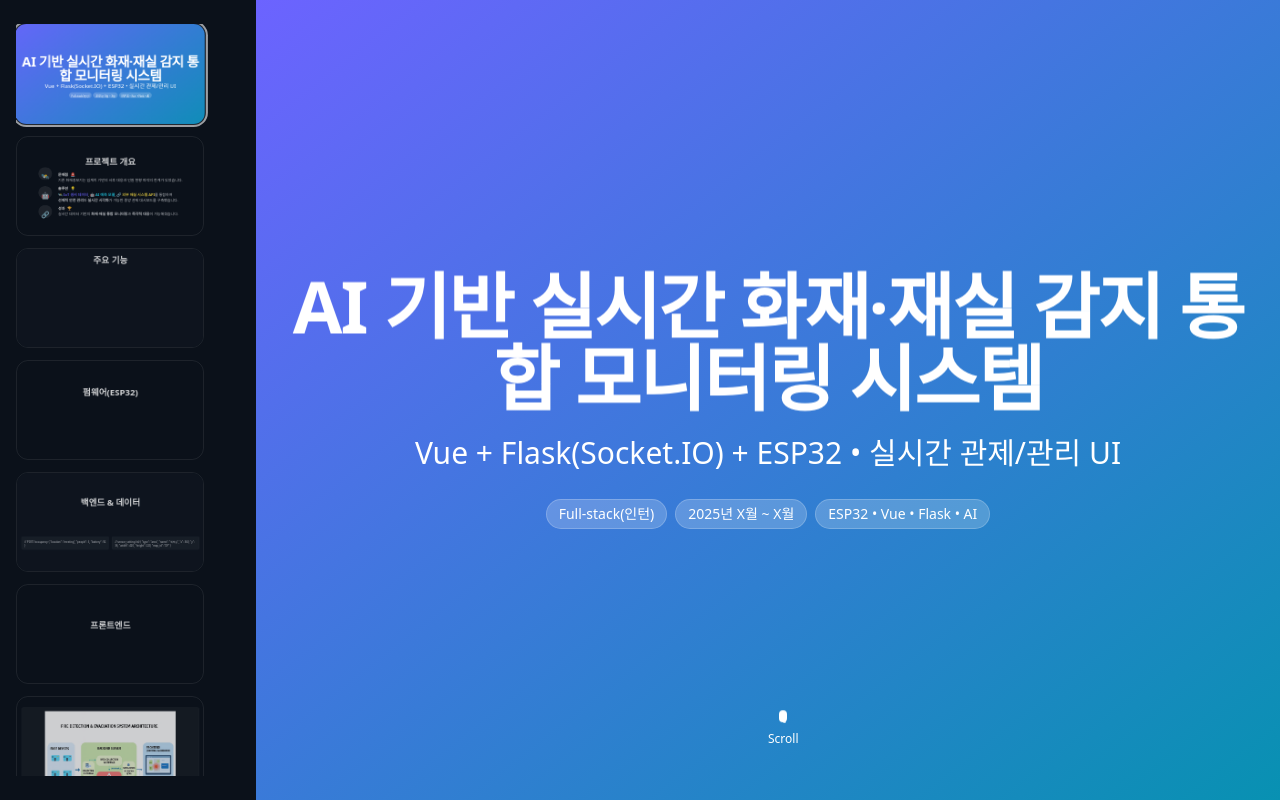
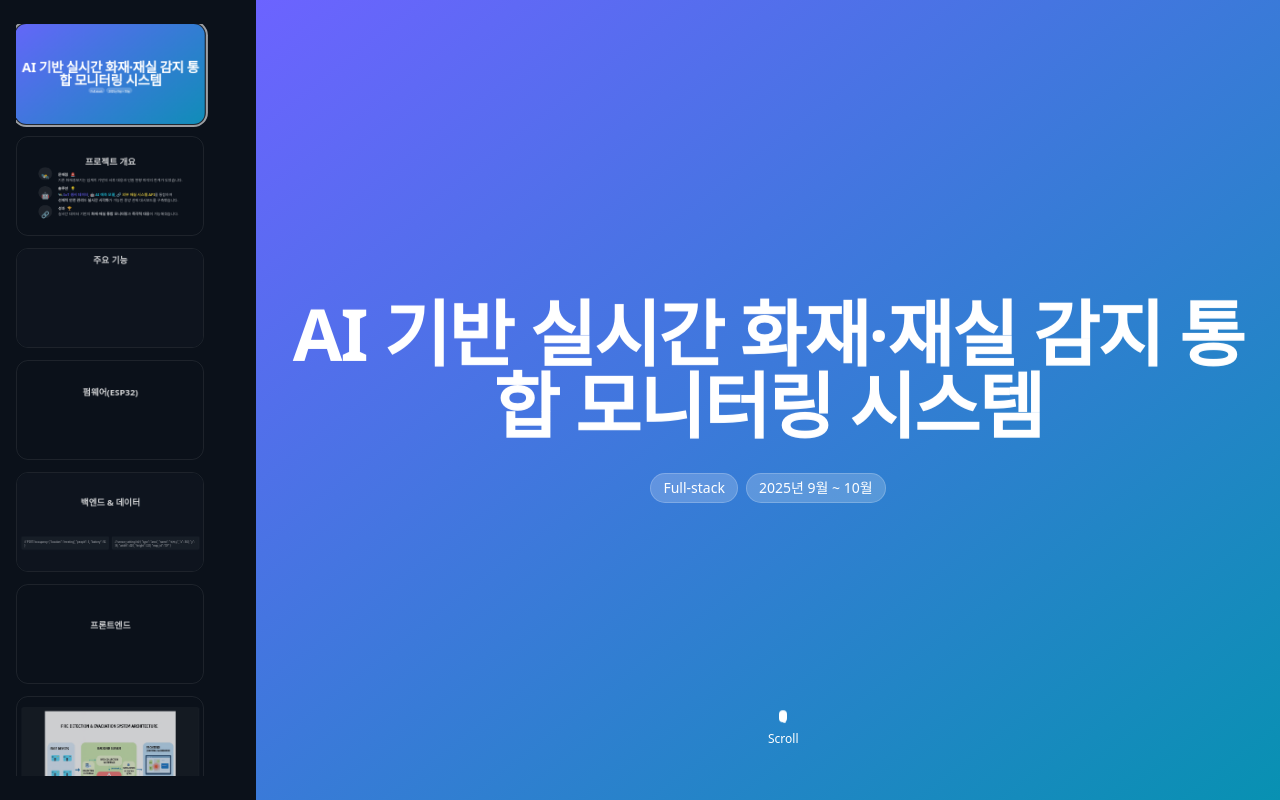
Before and after one commit to minyong38/portfolio, a React (Vite) app: page /fire-monitor in a window 1280 px wide. Built offline with nearby package versions, Linux system fonts and the light colour scheme.

Commit message:
feat(skills): add C++, Vue, Spring, Flask (brightness tweak), and PlatformIO icon

```diff
--- a/src/components/Skills.jsx
+++ b/src/components/Skills.jsx
@@ -9,6 +9,11 @@ const icons = [
   { name: 'HTML5 & CSS3', src: 'https://cdn.jsdelivr.net/gh/devicons/devicon/icons/html5/html5-original.svg' },
   { name: 'React', src: 'https://cdn.jsdelivr.net/gh/devicons/devicon/icons/react/react-original.svg' },
   { name: 'SQL', src: 'https://cdn.jsdelivr.net/gh/devicons/devicon/icons/mysql/mysql-original.svg' },
+  { name: 'C++', src: 'https://cdn.jsdelivr.net/gh/devicons/devicon/icons/cplusplus/cplusplus-original.svg' },
+  { name: 'Vue', src: 'https://cdn.jsdelivr.net/gh/devicons/devicon/icons/vuejs/vuejs-original.svg' },
+  { name: 'Java Spring', src: 'https://cdn.jsdelivr.net/gh/devicons/devicon/icons/spring/spring-original.svg' },
+  { name: 'Flask', src: 'https://cdn.jsdelivr.net/gh/devicons/devicon/icons/flask/flask-original.svg', style: { filter: 'invert(1) brightness(1.2)' } },
+  { name: 'PlatformIO', src: 'https://cdn.simpleicons.org/platformio/f5822a' },
 ];
 
 export default function Skills() {
@@ -33,6 +38,7 @@ export default function Skills() {
                       decoding="async"
                       width={64}
                       height={64}
+                      style={s.style}
                     />
                     <div className="label mt-2 text-xs sm:text-base font-semibold text-white">{s.name}</div>
                   </div>
--- a/src/pages/ProjectFireOverview.jsx
+++ b/src/pages/ProjectFireOverview.jsx
@@ -223,11 +223,9 @@ export default function ProjectFireOverview() {
       {/* Hero */}
       <Slide id="hero" bg="bg-gradient-to-br from-brand to-cyan-600" footer={<div className="scrollcue opacity-90"><span className="dot" />Scroll</div>}>
         <h1 className="parallax-elm text-white text-5xl sm:text-7xl font-extrabold tracking-tight">AI 기반 실시간 화재·재실 감지 통합 모니터링 시스템</h1>
-        <p className="parallax-elm mt-4 text-white text-2xl sm:text-3xl">Vue + Flask(Socket.IO) + ESP32 • 실시간 관제/관리 UI</p>
         <div className="flex flex-wrap gap-2 justify-center mt-8 text-sm">
-          <span className="px-3 py-1 rounded-full bg-white/20 text-white border border-white/20">Full‑stack(인턴)</span>
-          <span className="px-3 py-1 rounded-full bg-white/20 text-white border border-white/20">2025년 X월 ~ X월</span>
-          <span className="px-3 py-1 rounded-full bg-white/20 text-white border border-white/20">ESP32 • Vue • Flask • AI</span>
+          <span className="px-3 py-1 rounded-full bg-white/20 text-white border border-white/20">Full‑stack</span>
+          <span className="px-3 py-1 rounded-full bg-white/20 text-white border border-white/20">2025년 9월 ~ 10월</span>
         </div>
       </Slide>
 
```
